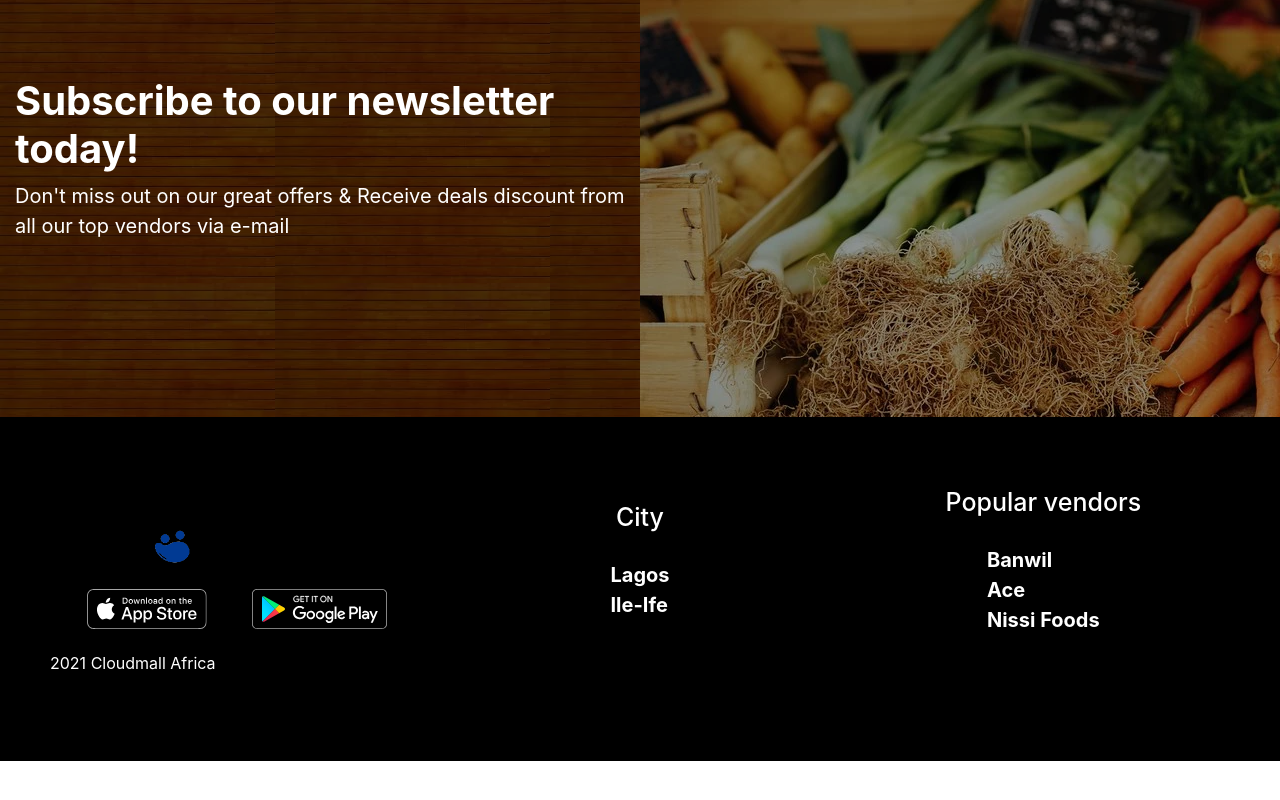
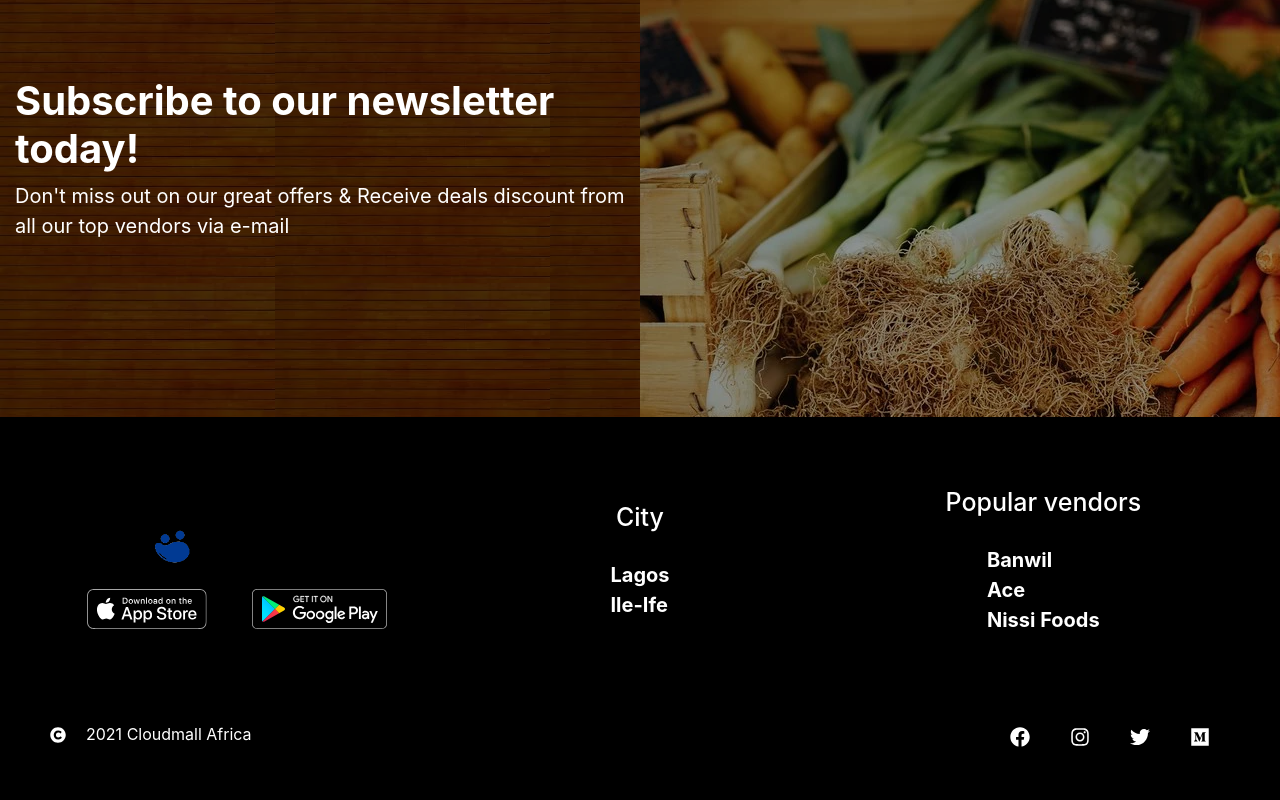
Before and after one commit to BisiDavi/cloudmall-landingpage, a Next.js app: page / in a window 1280 px wide. Shown: the part 1990-2790 px from the top of the page. Before the commit the page ends 2751 px from the top, so only its background shows below. Built offline with nearby package versions, Linux system fonts and the light colour scheme.

Commit message:
homepage

```diff
--- a/components/Footer/index.tsx
+++ b/components/Footer/index.tsx
@@ -1,14 +1,26 @@
 import React from "react";
 import { AppstoreButton, PlaystoreButton } from "../Button";
 import Logo from "../Logo";
-import { FaFacebook, FaInstagram, FaMedium } from "react-icons/fa";
-import { FiTwitter } from "react-icons/fi";
+import styles from "../../styles/Footer.module.css";
+import {
+    FaFacebook,
+    FaInstagram,
+    FaTwitter,
+    FaMedium,
+    FaCopyright,
+} from "react-icons/fa";
 
 const Footer = () => {
     const currentDate = new Date();
     const currentYear = currentDate.getFullYear();
     const cities = ["Lagos", "Ile-Ife"];
     const popularVendors = ["Banwil", "Ace", "Nissi Foods"];
+    const SocialIcons = [
+        <FaFacebook />,
+        <FaInstagram />,
+        <FaTwitter />,
+        <FaMedium />,
+    ];
     const displayList = (listArr) => (
         <ul>
             {listArr.map((list) => (
@@ -29,8 +41,6 @@ const Footer = () => {
             </style>
         </ul>
     );
-
-    // FaFacebook FiTwitter
 
     return (
         <footer className="container-fluid">
@@ -53,11 +63,16 @@ const Footer = () => {
                     {displayList(popularVendors)}
                 </div>
             </div>
-            <div className="row">
-                <div className="col-lg-6 col-xs-12">
+            <div className="row copyright">
+                <div className="col-lg-6 col-xs-12 site-title">
+                    <span>
+                        <FaCopyright />
+                    </span>
                     <p>{currentYear} Cloudmall Africa</p>
                 </div>
-                <div className="col-lg-6 col-xs-12 icons"></div>
+                <div className={`col-lg-6 col-xs-12 icons ${styles.icons}`}>
+                    {displayList(SocialIcons)}
+                </div>
             </div>
             <style jsx>{`
                 footer {
@@ -85,6 +100,27 @@ const Footer = () => {
                     align-items: center;
                     margin: auto;
                 }
+                .copyright {
+                    margin-top: 50px;
+                    align-items: center;
+                }
+                .icons {
+                    display: flex;
+                    justify-content: flex-end;
+                }
+                .icons ul {
+                    display: flex;
+                }
+                .icons li {
+                    margin: 0px 20px;
+                }
+                .site-title {
+                    display: flex;
+                    align-items: center;
+                }
+                .site-title p {
+                    margin: 0px 20px;
+                }
             `}</style>
         </footer>
     );
--- a/components/Header/Header.tsx
+++ b/components/Header/Header.tsx
@@ -74,7 +74,7 @@ const Header = () => {
         <Container className={styles.header} fluid>
             <Row>
                 <Col className="d-flex justify-content-between" lg={12} sm={12}>
-                    <Container as="nav" className={styles.nav}>
+                    <Container as="nav" className={`px-5 ${styles.nav}`} fluid>
                         <Logo />
                         {displayMenu()}
                     </Container>
--- /dev/null
+++ b/styles/Footer.module.css
@@ -0,0 +1,14 @@
+.icons {
+    display: flex;
+    align-items: center;
+}
+
+.icons ul {
+    display: flex;
+}
+
+.icons li {
+    margin: 0px 20px;
+    list-style: none;
+    cursor: pointer;
+}
```
